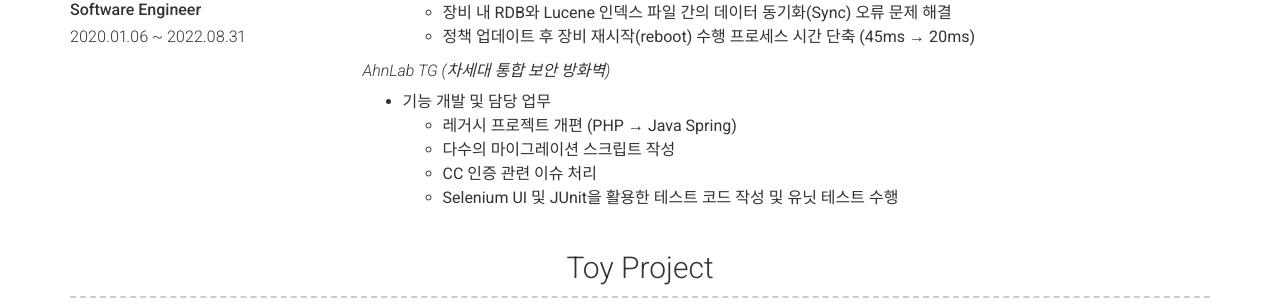
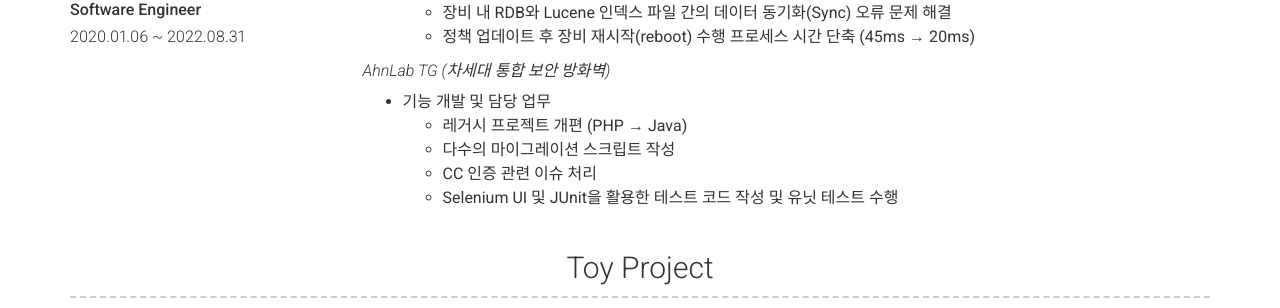
Before and after one commit to yht0827/resume, a Jekyll site: the page built from index.md, in a window 1280 px wide and 900 px high, scrolled down 719 px. Shown: the part 144-452 px from the top of the window. Built offline with Jekyll 4.4.1, drawn with Linux system fonts in a browser that asks for light colours; nearby versions of some CDN libraries.

Commit message:
-- 이력서 수정

```diff
--- a/_config.yml
+++ b/_config.yml
@@ -64,7 +64,7 @@ content:
 
           **<a href="https://www.ahnlab.com/ko/product/next-generation-firewall" target="_blank" style="color: inherit;font-style: italic;font-weight: 300;">AhnLab TG (차세대 통합 보안 방화벽)</a>**
           - 기능 개발 및 담당 업무
-            - 레거시 프로젝트 개편 (PHP → Java Spring)
+            - 레거시 프로젝트 개편 (PHP → Java)
             - 다수의 마이그레이션 스크립트 작성
             - CC 인증 관련 이슈 처리
             - Selenium UI 및 JUnit을 활용한 테스트 코드 작성 및 유닛 테스트 수행
```
